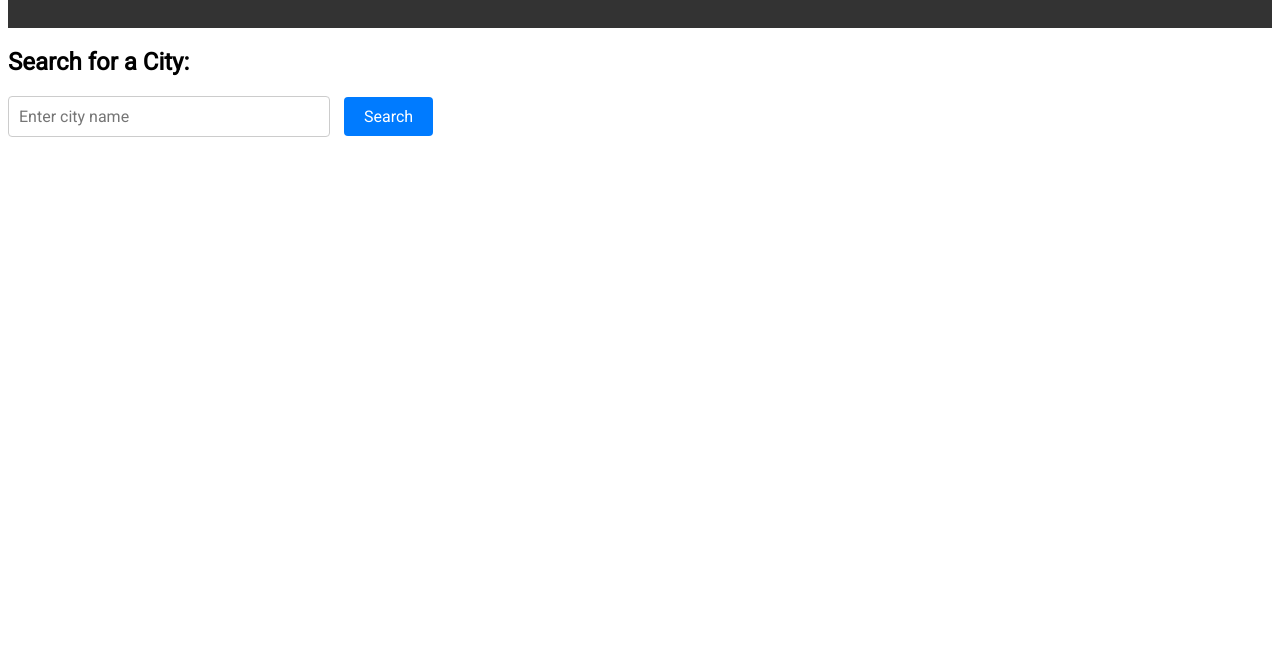
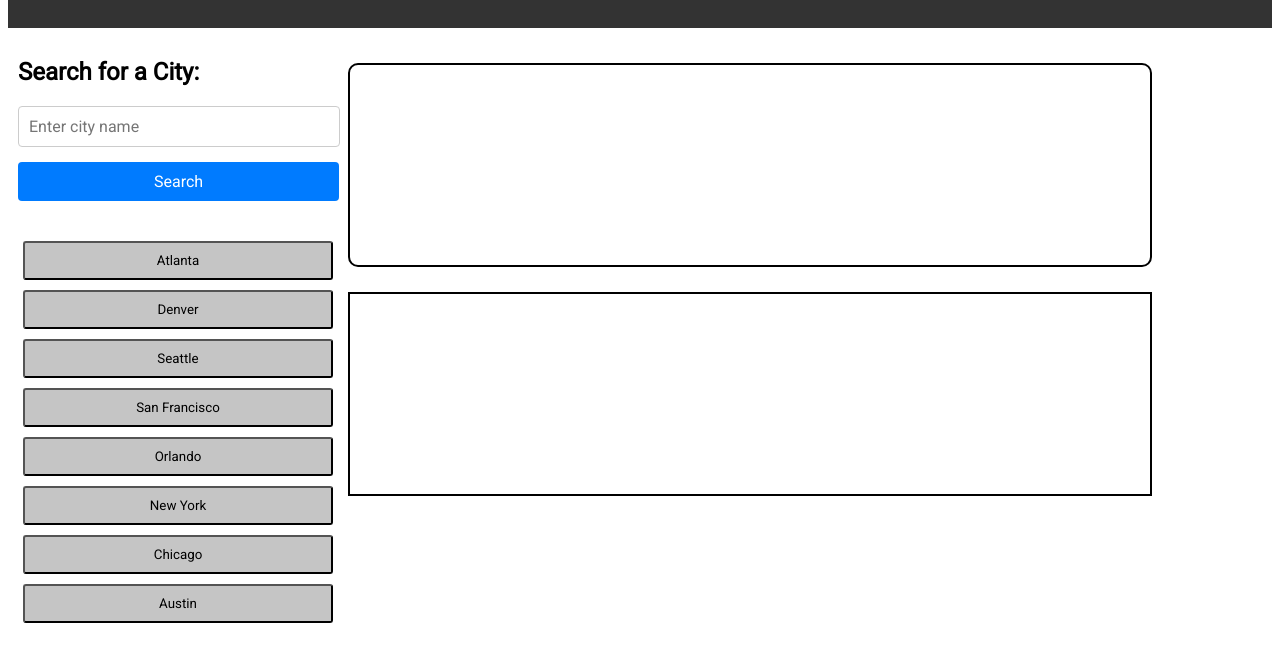
Before and after one commit to vincula1/weatherdash, a plain HTML site: page index.html in a window 1280 px wide. Shown: the part 80-742 px from the top of the page. Drawn offline with Linux system fonts and the light colour scheme; files whose address does not match are found by name.

Commit message:
Added buttons for prefix cities and containers for info

```diff
--- a/assets/styles.css
+++ b/assets/styles.css
@@ -14,8 +14,9 @@
 }
 
 .search-container {
-    margin: 20px 0;
+    margin: 10px 0;
     text-align: start;
+    margin-left: 10px;
 }
 
 .search-input {
@@ -27,16 +28,79 @@
 }
 
 .search-button {
-    padding: 10px 20px;
+    padding: 10px 136px;
     border: none;
     border-radius: 4px;
     background-color: #007BFF;
     color: white;
     font-size: 16px;
     cursor: pointer;
-    margin-left: 10px;
+    margin: 5px;
 }
 
 .search-button:hover {
     background-color: #0056b3;
 }
+
+
+.city-container {
+    display: flex;
+    flex-direction: column;
+    width: 40vh;
+    margin: 10px;
+}
+
+.city-container button {
+    margin: 5px;
+    padding: 10px;
+    border-radius: 3px;
+    cursor: pointer;
+    background-color: rgb(197, 197, 197);
+}
+
+.city-container button:hover {
+    background-color: rgb(233, 233, 233);
+}
+
+.bordered-box {
+    border: 2px solid black;
+    width: 800px;
+    height: 200px;
+    border-radius: 10px;
+    margin-top: 35px;
+}
+
+.weather-element {
+    display: flex;
+    flex-direction: row;
+}
+
+.search-input, .search-button {
+    display: block;
+    margin: 15px 0;
+}
+
+.flex-container {
+    display: flex;
+    flex-direction: row;
+    width: 80%;
+    justify-content: space-between;
+}
+
+.box-container {
+    display: flex;
+    flex-direction: column;
+}
+
+.forecast {
+    border: 2px solid black;
+    width: 800px;
+    height: 200px;
+    justify-content: space-between;
+    margin-top: 25px;
+}
+
+.search-container-main {
+    display: flex;
+    flex-direction: column;
+}
--- a/index.html
+++ b/index.html
@@ -11,6 +11,8 @@
     <div class = "header">
         <h1>Weather Dashboard</h1>
     </div>
+    <div class="flex-container">
+        <div class="search-container-main">
         <div class="search-container">
             <h2>Search for a City:</h2>
             <form action="#" method="get">
@@ -18,7 +20,30 @@
                 <button type="submit" class="search-button">Search</button>
             </form>
         </div>
+        <div class="weather-element">
+            <section class="city-container">
+                    <button>Atlanta</button>
+                    <button>Denver</button>
+                    <button>Seattle</button>
+                    <button>San Francisco</button>
+                    <button>Orlando</button>
+                    <button>New York</button>
+                    <button>Chicago</button>
+                    <button>Austin</button>
+            </section>
+        </div>
+        </div>
+        <div class="box-container">
+            <div class="bordered-box">
 
+            </div>
+            <div class="forecast">
+
+            </div>
+        </div>
+    </div>
+
+    </div>
     <script src="script.js"></script>
 </body>
 </html>
```
Lines whose indentation alone changed are shown as unchanged.
